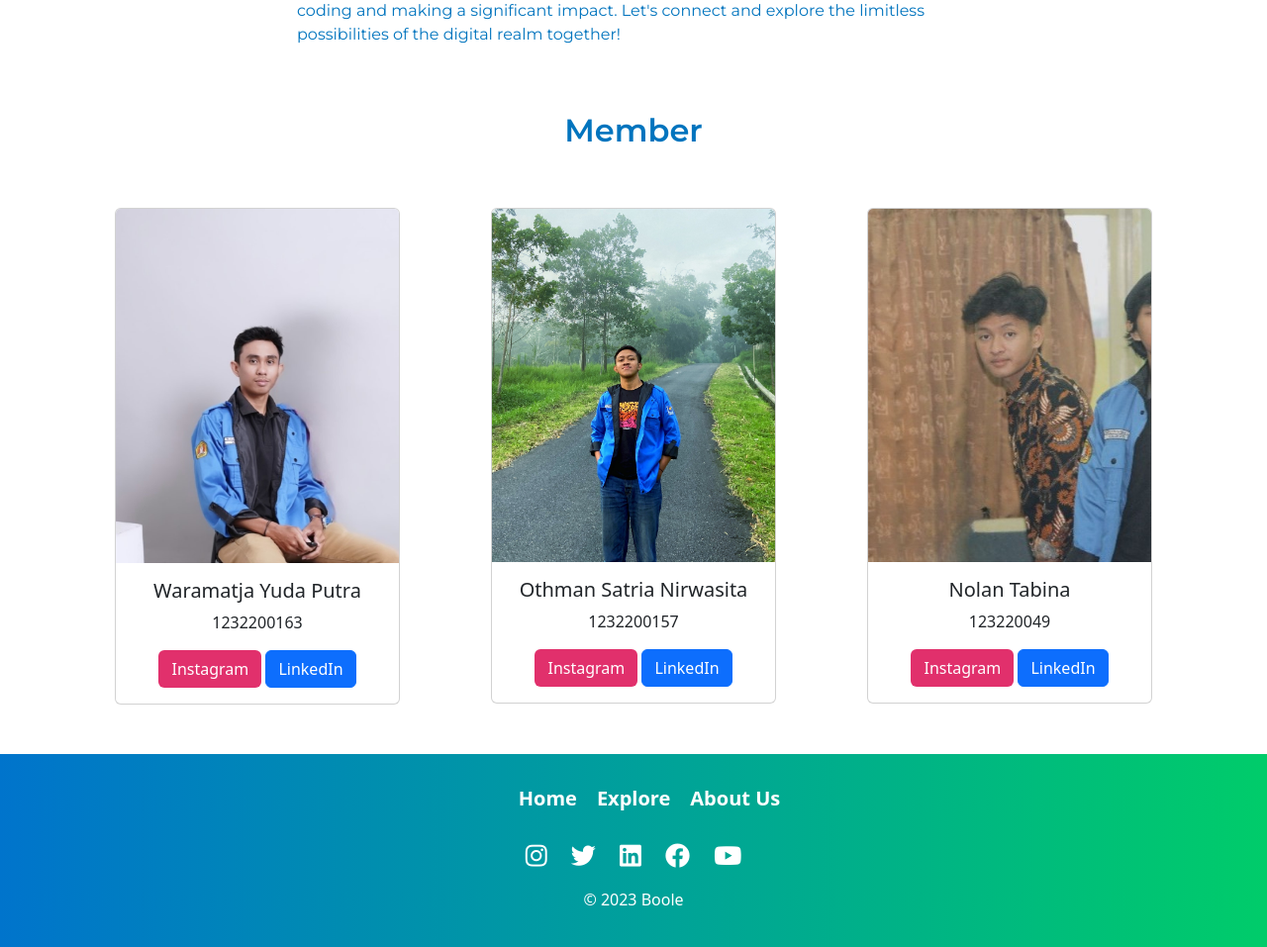
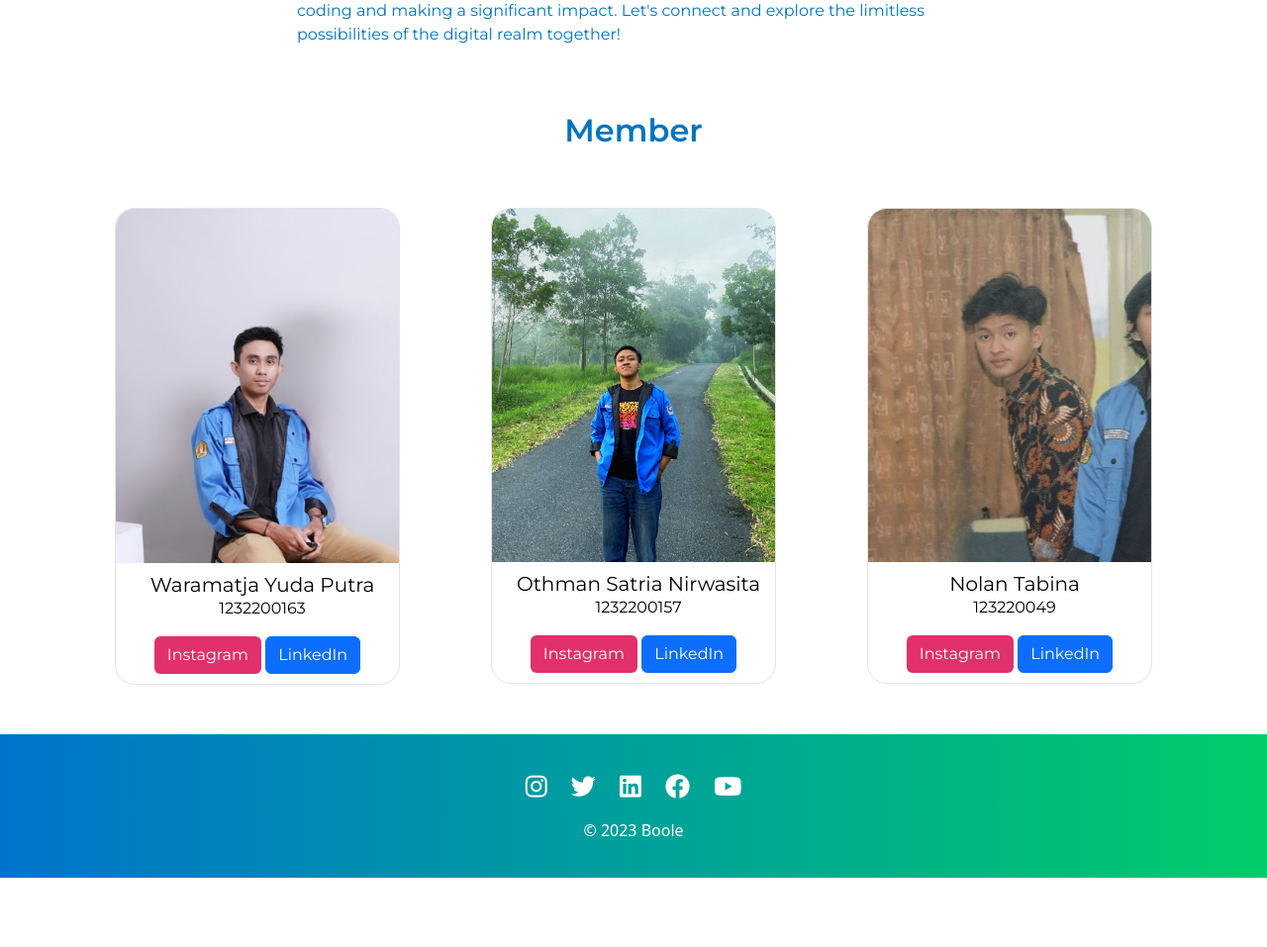
Before and after one commit to ardaputr/webtravel-in-php, a PHP site: page /about.php in a window 1280 px wide. Shown: the part 250-1207 px from the top of the page at 99% size. After the commit the page ends 1137 px from the top, so only its background shows below. Run offline with PHP 8.4, Linux system fonts and the light colour scheme; data that the repository does not hold is empty; some libraries are stand-ins or nearby versions.

Commit message:
Add little details

```diff
--- a/about.php
+++ b/about.php
@@ -163,7 +163,7 @@ if (!isset($_GET['category'])) {
 				<div class="container" style="padding-top:50px; padding-bottom:50px;">
 					<div class="row">
 						<div class="col">
-							<div class="card" style="width: 18rem;">
+							<div class="kartu" style="width: 18rem;">
 								<img src="image/Member/Arda.jpg" class="card-img-top" alt="...">
 								<div class="card-body">
 									<h5 class="card-title">Waramatja Yuda Putra</h5>
@@ -174,7 +174,7 @@ if (!isset($_GET['category'])) {
 							</div>
 						</div>
 						<div class="col">
-							<div class="card" style="width: 18rem;">
+							<div class="kartu" style="width: 18rem;">
 								<img src="image/Member/Satria.jpeg" class="card-img-top" alt="...">
 								<div class="card-body">
 									<h5 class="card-title">Othman Satria Nirwasita</h5>
@@ -185,7 +185,7 @@ if (!isset($_GET['category'])) {
 							</div>
 						</div>
 						<div class="col">
-							<div class="card" style="width: 18rem;">
+							<div class="kartu" style="width: 18rem;">
 								<img src="image/Member/Nolan.jpeg" class="card-img-top" alt="...">
 								<div class="card-body">
 									<h5 class="card-title">Nolan Tabina</h5>
@@ -201,11 +201,6 @@ if (!isset($_GET['category'])) {
 		</section>
 	</header>
 	<footer>
-		<ul class="list-footer">
-			<li><a href="user_home.php">Home</a></li>
-			<li><a href="explore.php">Explore</a></li>
-			<li><a href="about.php">About Us</a></li>
-		</ul>
 		<div class="social-media">
 			<a href="#"><i class="fab fa-instagram"></i></a>
 			<a href="#"><i class="fab fa-twitter"></i></a>
--- a/css/home.css
+++ b/css/home.css
@@ -90,11 +90,11 @@
     transition: transform 0.5s;
     transform: scaleX(0);
     transform-origin: right;
-    background-color: #0174BE;
+    background-color: linear-gradient(to right, #0074cc, #00cc6a);
 }
 
 #hover:hover{
-    color:#7752FE;
+    color:linear-gradient(to right, #0074cc, #00cc6a);
 }
 
 #hover:hover::after{
```
Also changed, not shown: user_home.php (+7 -0 lines).
